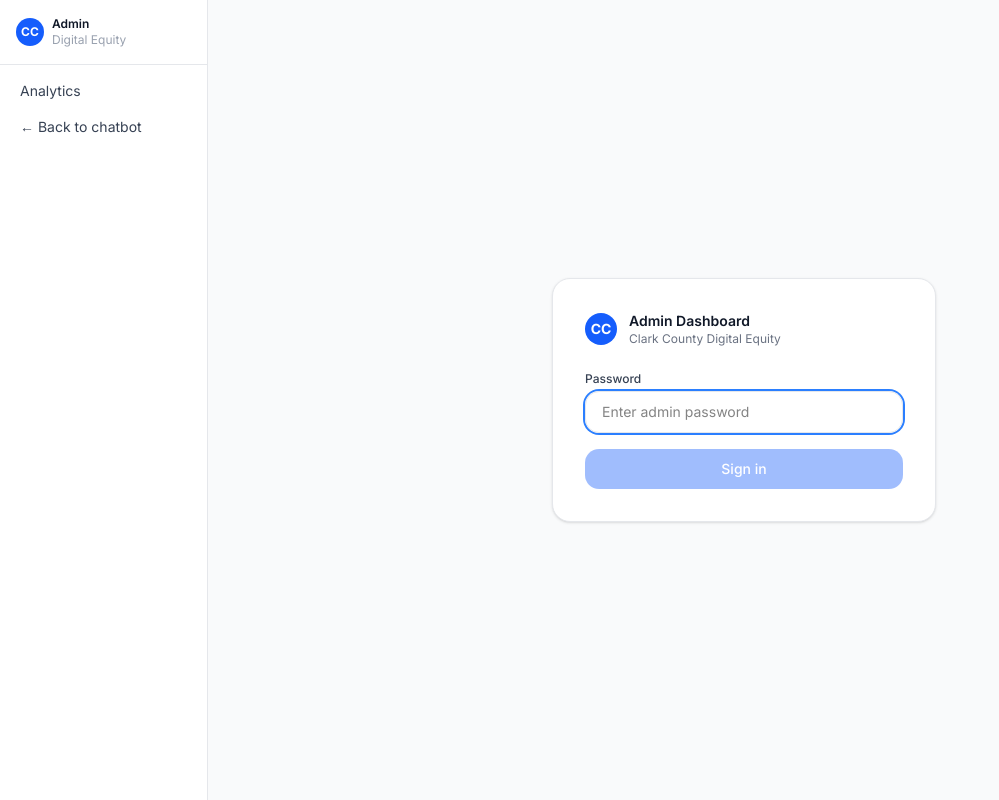
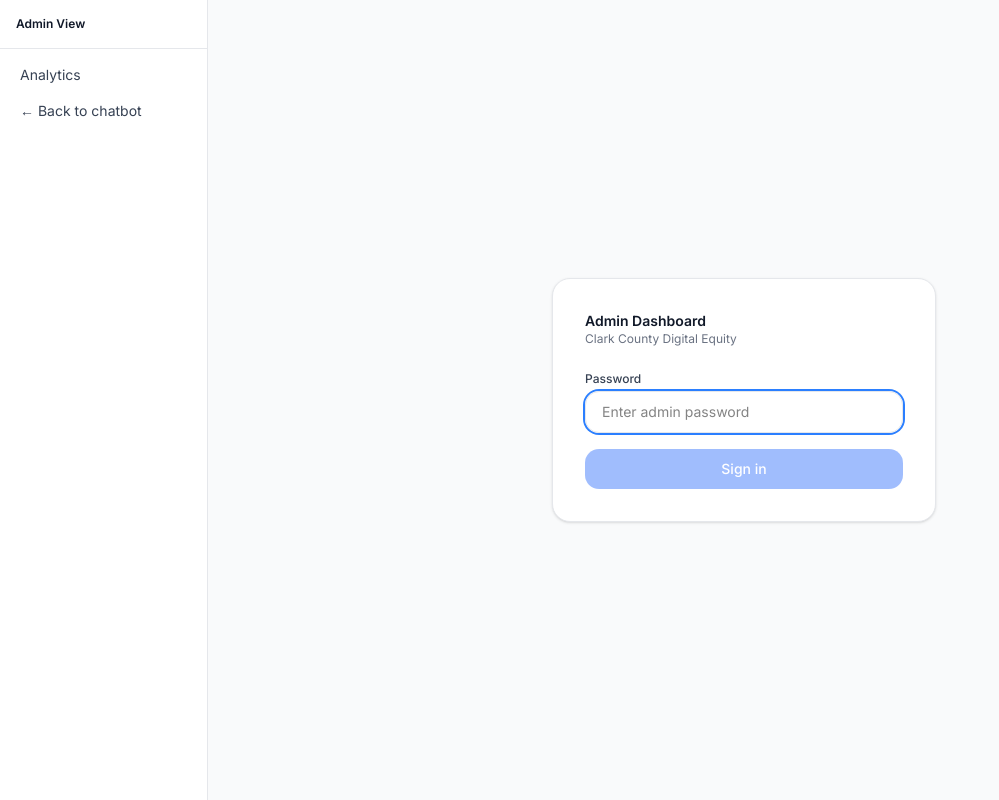
Before and after one commit to HRAAdvisors/cc-chatbot-dev, a Next.js app: page /admin/login in a window 1280 px wide. Shown: the whole page, without its empty margins (0-999 px from the left). Built offline with nearby package versions, Linux system fonts and the light colour scheme.

Commit message:
Updated docs

```diff
--- a/app/admin/layout.tsx
+++ b/app/admin/layout.tsx
@@ -6,10 +6,8 @@
       <aside className="w-52 shrink-0 bg-white border-r border-gray-200 flex flex-col">
         <div className="px-4 py-4 border-b border-gray-200">
           <div className="flex items-center gap-2">
-            <div className="w-7 h-7 rounded-full bg-blue-600 flex items-center justify-center text-white text-xs font-bold">CC</div>
             <div>
-              <p className="text-xs font-semibold text-gray-900">Admin</p>
-              <p className="text-xs text-gray-400">Digital Equity</p>
+              <p className="text-xs font-semibold text-gray-900">Admin View</p>
             </div>
           </div>
         </div>
--- a/app/admin/login/page.tsx
+++ b/app/admin/login/page.tsx
@@ -30,7 +30,6 @@
     <div className="min-h-screen bg-gray-50 flex items-center justify-center">
       <div className="bg-white rounded-2xl border border-gray-200 shadow-sm p-8 w-full max-w-sm">
         <div className="flex items-center gap-3 mb-6">
-          <div className="w-8 h-8 rounded-full bg-blue-600 flex items-center justify-center text-white text-sm font-bold">CC</div>
           <div>
             <p className="text-sm font-semibold text-gray-900">Admin Dashboard</p>
             <p className="text-xs text-gray-500">Clark County Digital Equity</p>
--- a/app/layout.tsx
+++ b/app/layout.tsx
@@ -8,7 +8,7 @@
 });
 
 export const metadata: Metadata = {
-  title: "Clark County Digital Equity Assistant",
+  title: "Clark County Digital Navigator Assistant",
   description: "Find internet plans and digital equity resources in Clark County, NV",
 };
 
--- a/components/admin/AdminDashboard.tsx
+++ b/components/admin/AdminDashboard.tsx
@@ -122,8 +122,8 @@
   return (
     <div className="p-6 max-w-5xl mx-auto space-y-6">
       <div>
-        <h1 className="text-lg font-semibold text-gray-900">Analytics Dashboard</h1>
-        <p className="text-xs text-gray-500 mt-0.5">Clark County Digital Equity Chatbot</p>
+        <h1 className="text-lg font-bold text-gray-900">Analytics Dashboard</h1>
+        <p className="text-xs text-gray-500 mt-0.5">Clark County Digital Navigator Assistant</p>
       </div>
 
       {/* Totals */}
--- a/components/chat/Chatbot.tsx
+++ b/components/chat/Chatbot.tsx
@@ -408,10 +408,9 @@
     <div className="flex flex-col h-screen bg-slate-50">
       {/* Header */}
       <header className="bg-blue-700 px-4 py-4 shrink-0 shadow-sm">
-        <div className="max-w-2xl mx-auto flex items-center gap-3">
-          <div className="w-10 h-10 rounded-full bg-white/15 ring-1 ring-white/30 flex items-center justify-center text-white text-base font-bold">CC</div>
+        <div className="max-w-2xl mx-auto flex gap-3">
           <div>
-            <p className="text-base font-semibold text-white">Clark County Digital Equity Assistant</p>
+            <p className="text-base font-bold text-white">Clark County Digital Equity Assistant</p>
             <p className="text-sm text-blue-100">Internet plans & digital resources in Clark County, NV</p>
           </div>
         </div>
@@ -459,6 +458,23 @@
                     )}
                     {result.serviceGroups && result.intent !== 'plans' && (
                       <ServiceCard services={getTopServices(result.serviceGroups)} />
+                    )}
+                  </div>
+                )}
+
+                {/* Follow-ups that don't repeat the address or name a topic (e.g. "what's
+                    the cheapest option?") skip the lookup above entirely, since there's
+                    nothing new to fetch — but the cards should still be there for the user
+                    to reference. Only applies once the guided flow has released the bottom
+                    slot (it renders its own cards below), and only to the reply actually
+                    being read, not to every past message that lacked its own lookup. */}
+                {!isUser && !result && isLastMsg && !isStreaming && lastLookup && planFlow.step === 'idle' && serviceFlow.step === 'idle' && (
+                  <div className="mt-1">
+                    {lastLookup.planGroups && activeIntent !== 'services' && (
+                      <PlanCard planGroups={lastLookup.planGroups} address={lastLookup.address} mode="top" />
+                    )}
+                    {lastLookup.serviceGroups && activeIntent !== 'plans' && (
+                      <ServiceCard services={getTopServices(lastLookup.serviceGroups)} />
                     )}
                   </div>
                 )}
```
Also changed, not shown: 2 other files (tests, documents, lock files or other folders).
